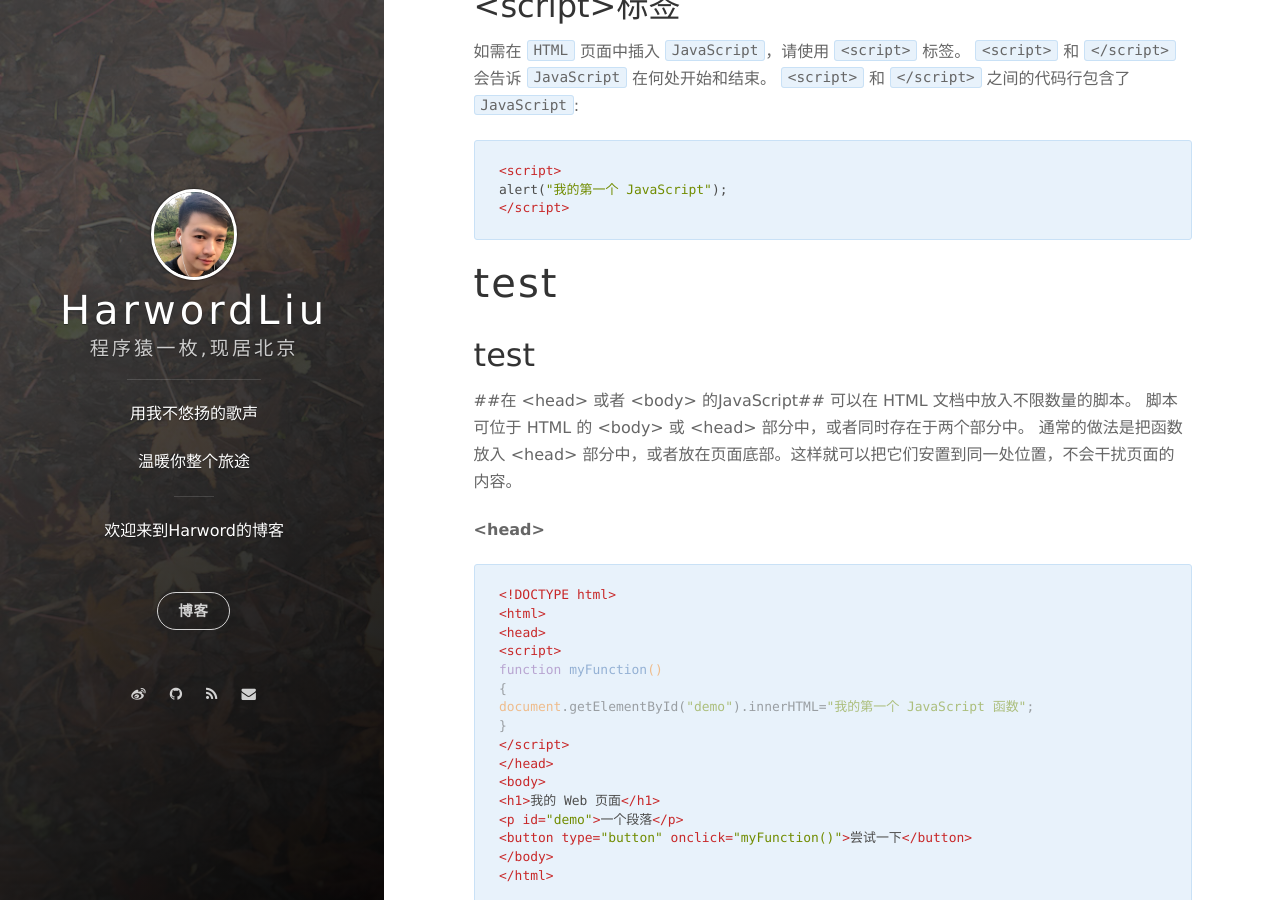
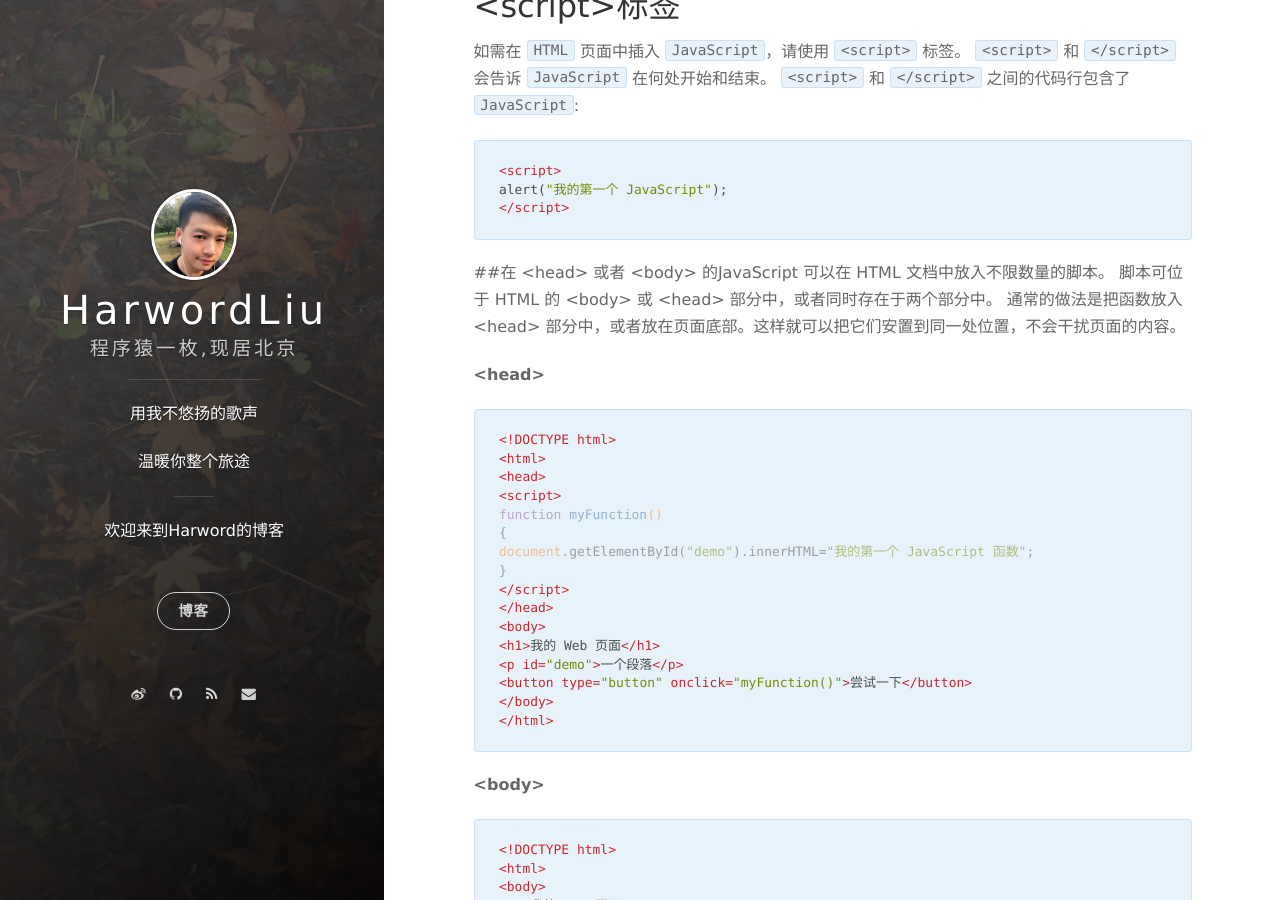
Before and after one commit to HarwordLiu/HarwordLiu.github.io, a Jekyll site: the page built from _posts/2016-11-02-JavaScript-自学第一天.md, in a window 1280 px wide and 900 px high, scrolled down 1702 px. Built offline with Jekyll 4.4.1, drawn with Linux system fonts in a browser that asks for light colours; nearby versions of some CDN libraries; comment, search, counter and statistics services are not loaded.

Commit message:
正式发文

```diff
--- a/_posts/2016-11-02-JavaScript-自学第一天.md
+++ b/_posts/2016-11-02-JavaScript-自学第一天.md
@@ -66,11 +66,7 @@ date: 2016-11-02 21:32:24.000000000 +08:00
 	alert("我的第一个 JavaScript");
 	</script>
 
-
-
-# test
-## test
-##在 \<head> 或者 \<body> 的JavaScript##
+##在 \<head> 或者 \<body> 的JavaScript
 可以在 HTML 文档中放入不限数量的脚本。
 脚本可位于 HTML 的 <body> 或 <head> 部分中，或者同时存在于两个部分中。
 通常的做法是把函数放入 <head> 部分中，或者放在页面底部。这样就可以把它们安置到同一处位置，不会干扰页面的内容。
```
